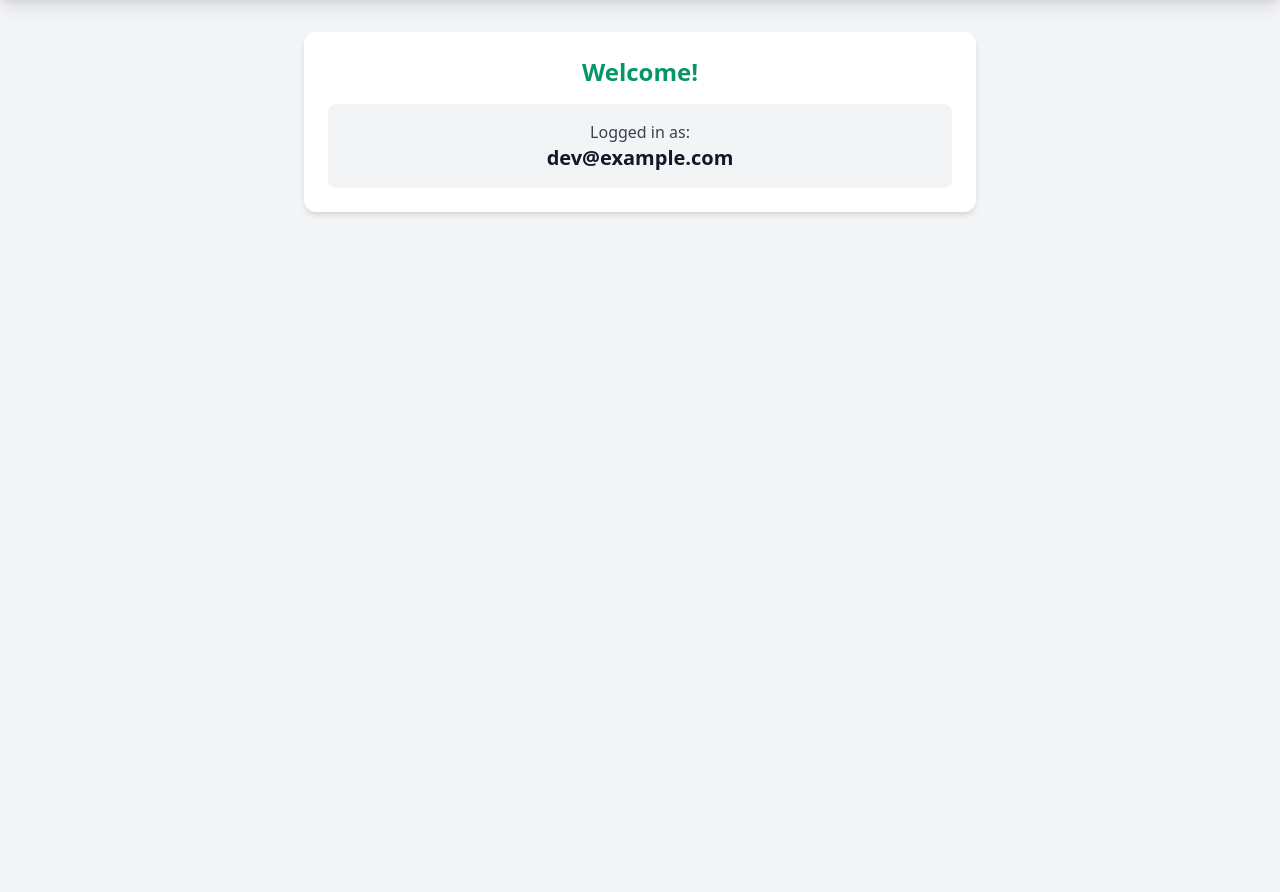
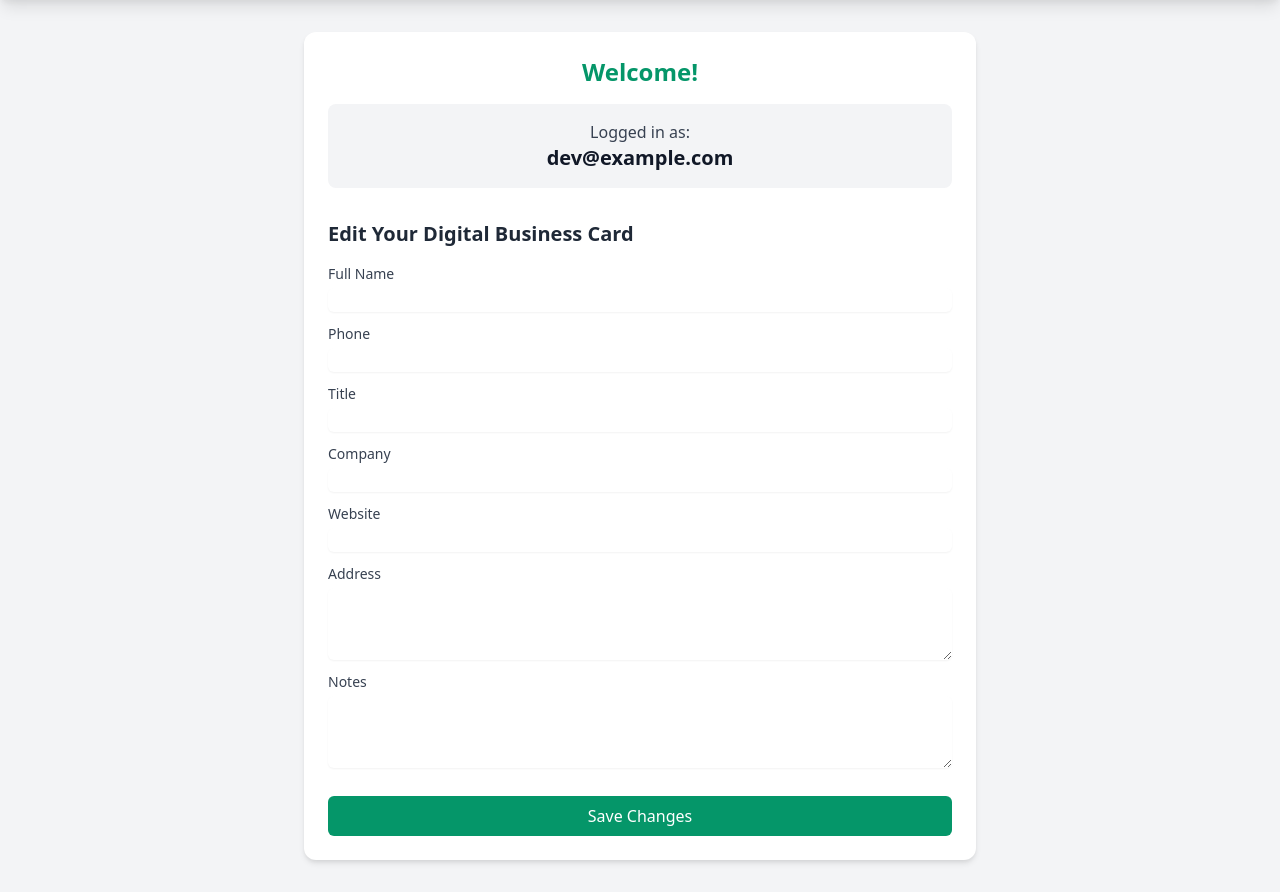
Before and after one commit to satishsurath/card.runningdigitally.com, a Flask app: page / in a window 1280 px wide. Shown: the part 64-956 px from the top of the page. Before the commit the page ends 279 px from the top, so only its background shows below. Run offline with Flask 3, Linux system fonts and the light colour scheme; data comes from the database, SQL or seed files in the repository.

Commit message:
Add profile retrieval and update endpoints with user metadata management

```diff
--- a/app.py
+++ b/app.py
@@ -2,7 +2,7 @@ from flask import Flask, request, jsonify, render_template
 from jose import jwt
 import os
 from dotenv import load_dotenv
-from models import init_db, get_or_create_user
+from models import init_db, get_or_create_user, User, db
 
 load_dotenv()
 
@@ -91,5 +91,47 @@ def home():
         print(f"Error decoding token: {str(e)}")
         return render_template('home.html', error=str(e))
 
+@app.route('/api/profile', methods=['GET'])
+def get_profile():
+    token = request.headers.get('Cf-Access-Jwt-Assertion')
+    if FLASK_ENV == 'development' and not token:
+        token = DEV_MODE_TOKEN
+
+    try:
+        decoded = jwt.decode(token, 'dummy-key', options={"verify_signature": False})
+        email = decoded.get('email')
+        user = User.query.filter_by(email=email).first()
+        if user:
+            return jsonify(user.to_dict())
+        return jsonify({"error": "User not found"}), 404
+    except Exception as e:
+        return jsonify({"error": str(e)}), 400
+
+@app.route('/api/profile', methods=['PUT'])
+def update_profile():
+    token = request.headers.get('Cf-Access-Jwt-Assertion')
+    if FLASK_ENV == 'development' and not token:
+        token = DEV_MODE_TOKEN
+
+    try:
+        decoded = jwt.decode(token, 'dummy-key', options={"verify_signature": False})
+        email = decoded.get('email')
+        user = User.query.filter_by(email=email).first()
+
+        if not user:
+            return jsonify({"error": "User not found"}), 404
+
+        data = request.get_json()
+        updateable_fields = ['full_name', 'phone', 'title', 'company', 'website', 'address', 'notes']
+
+        for field in updateable_fields:
+            if field in data:
+                setattr(user, field, data[field])
+
+        db.session.commit()
+        return jsonify(user.to_dict())
+    except Exception as e:
+        return jsonify({"error": str(e)}), 400
+
 if __name__ == '__main__':
     app.run(host='0.0.0.0', port=8080, debug=True)
--- a/models.py
+++ b/models.py
@@ -7,9 +7,29 @@ class User(db.Model):
     id = db.Column(db.Integer, primary_key=True)
     email = db.Column(db.String(120), unique=True, nullable=False)
     last_login = db.Column(db.DateTime, default=datetime.utcnow)
+    # VCF card metadata
+    full_name = db.Column(db.String(200))
+    phone = db.Column(db.String(50))
+    title = db.Column(db.String(200))
+    company = db.Column(db.String(200))
+    website = db.Column(db.String(200))
+    address = db.Column(db.Text)
+    notes = db.Column(db.Text)
 
     def __repr__(self):
         return f'<User {self.email}>'
+
+    def to_dict(self):
+        return {
+            'email': self.email,
+            'full_name': self.full_name,
+            'phone': self.phone,
+            'title': self.title,
+            'company': self.company,
+            'website': self.website,
+            'address': self.address,
+            'notes': self.notes
+        }
 
 def init_db(app):
     db.init_app(app)
--- a/templates/home.html
+++ b/templates/home.html
@@ -3,13 +3,106 @@
 {% block content %}
 <div class="max-w-md mx-auto bg-white rounded-xl shadow-md overflow-hidden md:max-w-2xl p-6">
     {% if email %}
-        <div class="text-center">
+        <div class="text-center mb-8">
             <h1 class="text-2xl font-bold text-green-600 mb-4">Welcome!</h1>
             <div class="bg-gray-100 rounded-lg p-4">
                 <p class="text-gray-700">Logged in as:</p>
                 <p class="text-xl font-semibold text-gray-900">{{ email }}</p>
             </div>
         </div>
+
+        <div id="profile-form" class="space-y-4">
+            <h2 class="text-xl font-bold text-gray-800 mb-4">Edit Your Digital Business Card</h2>
+            <div class="space-y-3">
+                <div>
+                    <label class="block text-sm font-medium text-gray-700">Full Name</label>
+                    <input type="text" id="full_name" class="mt-1 block w-full rounded-md border-gray-300 shadow-sm focus:border-green-500 focus:ring-green-500">
+                </div>
+                <div>
+                    <label class="block text-sm font-medium text-gray-700">Phone</label>
+                    <input type="tel" id="phone" class="mt-1 block w-full rounded-md border-gray-300 shadow-sm focus:border-green-500 focus:ring-green-500">
+                </div>
+                <div>
+                    <label class="block text-sm font-medium text-gray-700">Title</label>
+                    <input type="text" id="title" class="mt-1 block w-full rounded-md border-gray-300 shadow-sm focus:border-green-500 focus:ring-green-500">
+                </div>
+                <div>
+                    <label class="block text-sm font-medium text-gray-700">Company</label>
+                    <input type="text" id="company" class="mt-1 block w-full rounded-md border-gray-300 shadow-sm focus:border-green-500 focus:ring-green-500">
+                </div>
+                <div>
+                    <label class="block text-sm font-medium text-gray-700">Website</label>
+                    <input type="url" id="website" class="mt-1 block w-full rounded-md border-gray-300 shadow-sm focus:border-green-500 focus:ring-green-500">
+                </div>
+                <div>
+                    <label class="block text-sm font-medium text-gray-700">Address</label>
+                    <textarea id="address" rows="3" class="mt-1 block w-full rounded-md border-gray-300 shadow-sm focus:border-green-500 focus:ring-green-500"></textarea>
+                </div>
+                <div>
+                    <label class="block text-sm font-medium text-gray-700">Notes</label>
+                    <textarea id="notes" rows="3" class="mt-1 block w-full rounded-md border-gray-300 shadow-sm focus:border-green-500 focus:ring-green-500"></textarea>
+                </div>
+                <div class="pt-4">
+                    <button onclick="saveProfile()" class="w-full bg-green-600 text-white py-2 px-4 rounded-md hover:bg-green-700 focus:outline-none focus:ring-2 focus:ring-green-500 focus:ring-offset-2">
+                        Save Changes
+                    </button>
+                </div>
+            </div>
+        </div>
+
+        <script>
+            // Load profile data when page loads
+            async function loadProfile() {
+                try {
+                    const response = await fetch('/api/profile');
+                    if (response.ok) {
+                        const data = await response.json();
+                        Object.keys(data).forEach(key => {
+                            const element = document.getElementById(key);
+                            if (element) {
+                                element.value = data[key] || '';
+                            }
+                        });
+                    }
+                } catch (error) {
+                    console.error('Error loading profile:', error);
+                }
+            }
+
+            // Save profile data
+            async function saveProfile() {
+                const fields = ['full_name', 'phone', 'title', 'company', 'website', 'address', 'notes'];
+                const data = {};
+                fields.forEach(field => {
+                    const element = document.getElementById(field);
+                    if (element) {
+                        data[field] = element.value;
+                    }
+                });
+
+                try {
+                    const response = await fetch('/api/profile', {
+                        method: 'PUT',
+                        headers: {
+                            'Content-Type': 'application/json',
+                        },
+                        body: JSON.stringify(data)
+                    });
+
+                    if (response.ok) {
+                        alert('Profile updated successfully!');
+                    } else {
+                        alert('Error updating profile. Please try again.');
+                    }
+                } catch (error) {
+                    console.error('Error saving profile:', error);
+                    alert('Error updating profile. Please try again.');
+                }
+            }
+
+            // Load profile data when page loads
+            document.addEventListener('DOMContentLoaded', loadProfile);
+        </script>
     {% else %}
         <div class="text-center">
             <h1 class="text-2xl font-bold text-red-600 mb-4">Authentication Required</h1>
```
